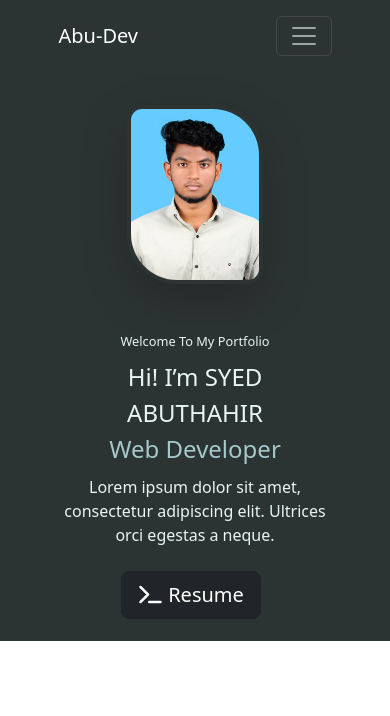
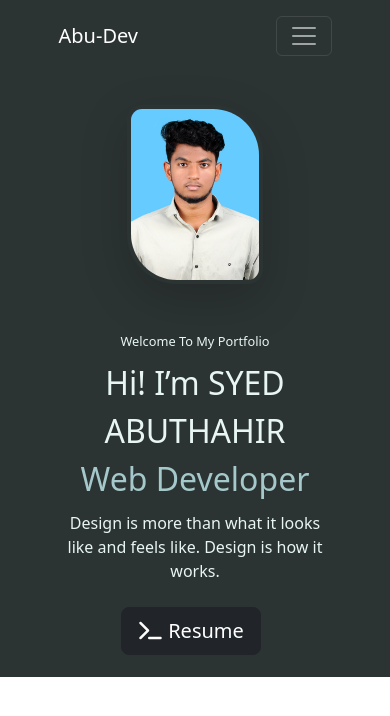
Before and after one commit to AbuDeveloper-hub/Abu_Dev, a plain HTML site: page index.html in a window 390 px wide. Drawn offline with nearby package versions, Linux system fonts and the light colour scheme.

Commit message:
Home finished

```diff
--- a/css/style.css
+++ b/css/style.css
@@ -28,6 +28,9 @@ Body{
 #Home{
     background-color: #2C3333;
     color: #E7F6F2;
+
+}
+.Home{
     text-align: left;
 }
 .Home-text{
@@ -55,15 +58,12 @@ Body{
     .Home{
         text-align: center;
     }
-    .home-img{
-        text-align: center;
-    }
     .Home-Text-small{
         font-size: .8rem;
         line-height: 1.5;
     }
     .big-heading{
-        font-size: 1.5rem;
+        font-size: 2.0rem;
         line-height: 1.5;
     }
 }
--- a/index.html
+++ b/index.html
@@ -59,7 +59,7 @@
                     <h5 class="Home-Text-small">Welcome To My Portfolio</h5>
                     <h1 class="big-heading">Hi! I’m SYED ABUTHAHIR <br>
                        <span>Web Developer</span></h1>
-                    <p class="Home-Text-para">Lorem ipsum dolor sit amet, consectetur adipiscing elit. Ultrices orci egestas a neque.</p>
+                    <p class="Home-Text-para">Design is more than what it looks like and feels like. Design is how it works.</p>
                     <button type="button" class="btn btn-dark btn-lg download-button"><i class="fa-solid fa-terminal"></i>  Resume</button>
                 </div>
 
```
